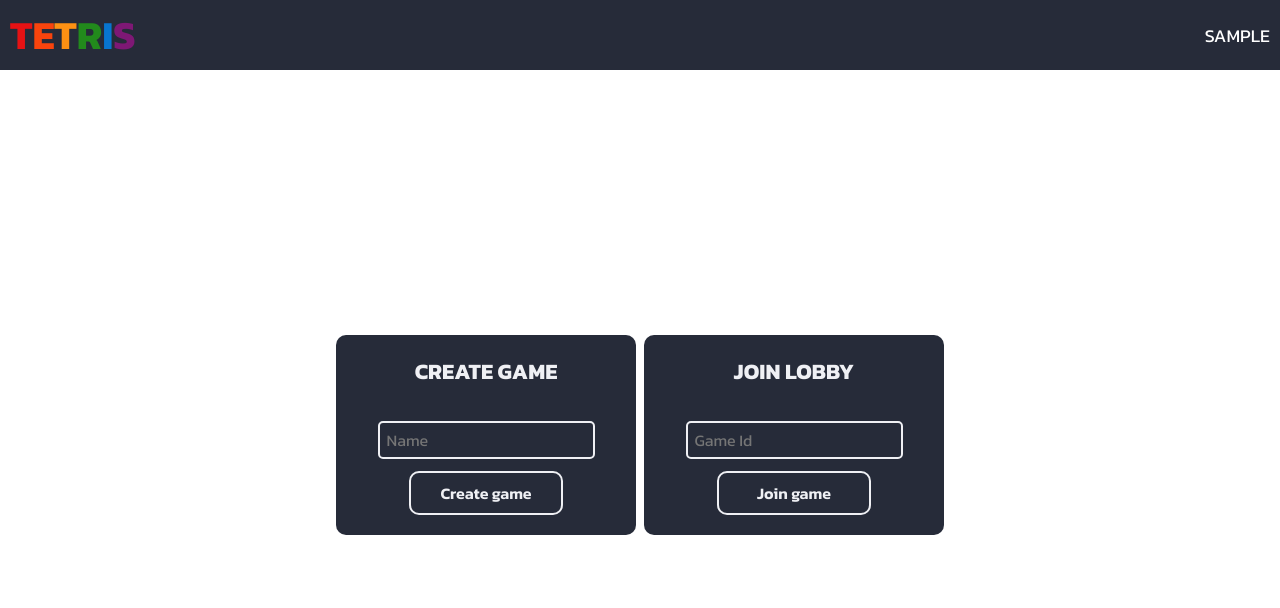
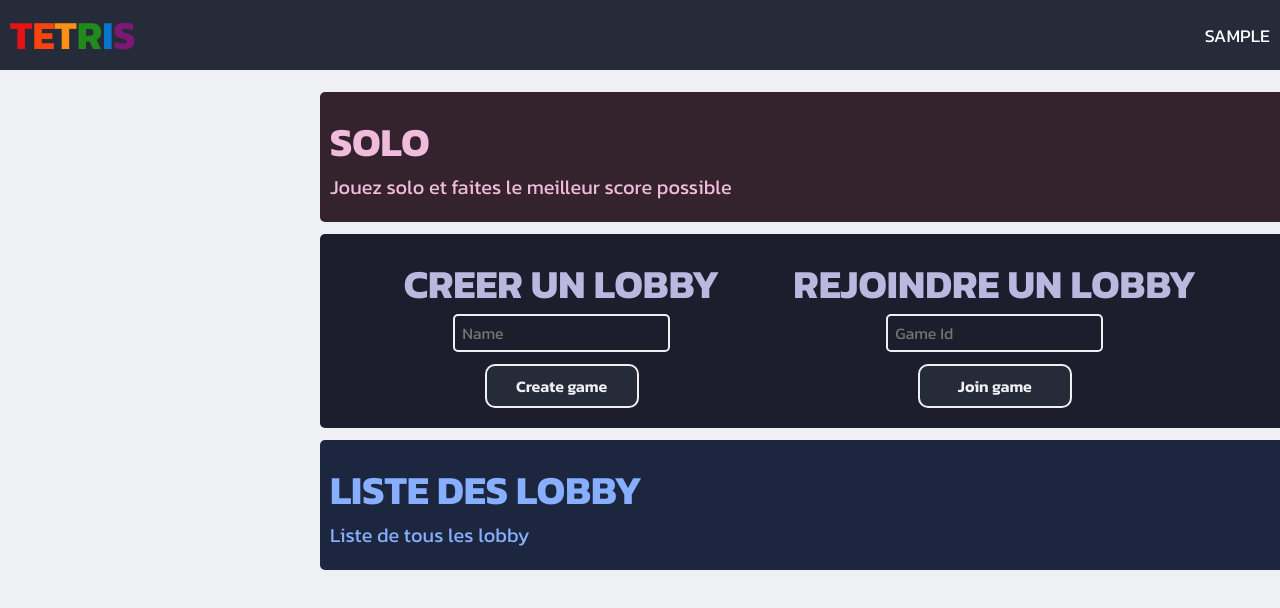
Before and after one commit to IKyllian/red-tetris, a React (Vite) app in the folder front/: page / in a window 1280 px wide. Both pictures are taken after typing "Sample" into the empty fields and a click on the button "Submit". Shown: the top 608 px of the page. Built offline with nearby package versions, Linux system fonts and the light colour scheme; no server answers.

Commit message:
Add room list

```diff
--- a/front/src/components/home/home.css
+++ b/front/src/components/home/home.css
@@ -2,9 +2,11 @@
     /* width: 100vw;
     height: 100vh; */
     height: calc(100vh - var(--main-header-height));
-    display: flex;
-    justify-content: center;
-    align-items: center;
+    /* display: flex; */
+    /* justify-content: center; */
+    /* align-items: center; */
+    position: relative;
+    margin-top: 22px;
 }
 
 .buttons-container {
@@ -43,3 +45,31 @@
     justify-content: center;
     gap: 12px;
 }
+
+
+.game-mode-list {
+    position: absolute;
+    right: 0;
+    width: 75%;
+}
+
+.game-mode-item {
+    background-color: var(--main-color);
+    color: var(--main-bg-color);
+    padding: 20px 10px;
+    border-radius: 5px 0 0 5px;
+    transition-duration: 0.5s;
+}
+
+.game-mode-item:hover {
+    transform: scaleX(1.1);
+}
+
+.game-mode-title {
+    text-transform: uppercase;
+    font-weight: bold;
+    font-size: 40px;
+}
+.game-mode-description {
+    font-size: 20px;
+}
--- a/front/src/components/home/home.tsx
+++ b/front/src/components/home/home.tsx
@@ -28,7 +28,7 @@ export function CreateGameButton({ playerName }: {playerName: string}) {
 
     return (
         <form onSubmit={handleSubmit(handleCreateLobby)} className="home-form">
-            <input className='input' type="text" placeholder="Name" {...register("lobbyName", {required: true})} />
+            <input autoComplete="off" className='input' type="text" placeholder="Name" {...register("lobbyName", {required: true})} />
             {errors.lobbyName && errors.lobbyName.message && <p className="error-message"> {errors.lobbyName.message} </p>}
             <button className='button' type="submit">Create game</button>
         </form>
@@ -50,12 +50,34 @@ export function JoinGameButton({ playerName }: {playerName: string}) {
 
     return (
         <form onSubmit={handleSubmit(handleJoinLobby)} className="home-form">
-            <input className='input' type="text" placeholder="Game Id" {...register("lobbyId", {required: true})} />
+            <input autoComplete="off" className='input' type="text" placeholder="Game Id" {...register("lobbyId", {required: true})} />
             {errors.lobbyId && errors.lobbyId.message && <p className="error-message"> {errors.lobbyId.message} </p>}
             <button className='button' type="submit">Join game</button>
         </form>
     )
 }
+
+const GAME_MODE = [
+    {
+        title: "solo",
+        description: "Jouez solo et faites le meilleur score possible",
+        color: '#34222d',
+        textColor: '#f1bcdb'
+    },
+    {
+        title: "multijoueur",
+        description: "Creez ou rejoignez un lobby pour jouer en multijoueur",
+        color: "#1e1d2d",
+        textColor: '#bab8df'
+    },
+    {
+        title: "liste des lobby",
+        description: "Liste de tous les lobby",
+        color: '#1c263e',
+        textColor: '#88afff',
+        path: '/room-list'
+    }
+]
 
 export function Home() {
     const player = useAppSelector((state) => state.player);
@@ -69,17 +91,40 @@ export function Home() {
             navigate('/lobby')
         }
     }, [lobby])
+
+    const navigateTo = (path?: string) => {
+        if (path) navigate(path)
+    }
     return (
-        <div className="home-container flex content-center items-center">
-            <div className="buttons-container flex flex-row gap8">
-                <div className='card-container flex flex-col gap12 content-evenly'>
-                    <span className='title'> Create game</span>
-                    <CreateGameButton playerName={playerName} />
-                </div>
-                <div className='card-container  flex flex-col gap12 content-evenly'>
-                    <span className='title'> Join lobby</span>
-                    <JoinGameButton playerName={playerName} />
-                </div>
+        <div className="home-container">
+            <div className='game-mode-list flex flex-col gap12'>
+                {
+                    GAME_MODE.map((gameMode, index) => {
+                        if (index === 1) { //TODO Surement a modifier plus tard
+                            return (
+                                <div key={index} className='game-mode-item flex flex-row content-evenly' style={{backgroundColor: '#1e1d2d', color: '#bab8df'}}>
+                                    <div className='flex flex-col'>
+                                        <span className='game-mode-title'> Creer un lobby </span>
+                                        <CreateGameButton playerName={playerName} />
+                                    </div>
+
+                                    <div className='flex flex-col'>
+                                        <span className='game-mode-title'> Rejoindre un lobby </span>
+                                        <JoinGameButton playerName={playerName} />
+                                    </div>
+                                </div>
+                            )
+                        } else {
+                            return (
+                                <div onClick={() => navigateTo(gameMode.path)} key={index} className='game-mode-item flex flex-col' style={{backgroundColor: gameMode.color, color: gameMode.textColor}}>
+                                    <span className='game-mode-title'> {gameMode.title} </span>
+                                    <span className='game-mode-description'> {gameMode.description} </span>
+                                </div>
+                            )
+                        }
+                    })
+                }
+
             </div>
         </div>
     );
--- /dev/null
+++ b/front/src/components/rooms-list/rooms-list.css
@@ -0,0 +1,16 @@
+.room-list-item {
+  background-color: var(--main-color);
+  color: var(--main-bg-color);
+  width: 70vw;
+  padding: 7px 10px;
+  text-transform: uppercase;
+  border-radius: 5px;
+}
+
+.lobby-name {
+    font-size: 30px;
+}
+
+.lobby-info {
+    font-size: 15px;
+}
--- /dev/null
+++ b/front/src/components/rooms-list/rooms-list.tsx
@@ -0,0 +1,59 @@
+import { useAppDispatch } from 'front/store/hook';
+import './rooms-list.css'
+import { FaUsers } from "react-icons/fa";
+
+const lobbys = [
+    {
+        name: "Rooms 1",
+        players: 5,
+        inGame: false,
+        leader: "User 1"
+    },
+    {
+        name: "Rooms 2",
+        players: 5,
+        inGame: true,
+        leader: "User 1"
+    },
+    {
+        name: "Rooms 3",
+        players: 5,
+        inGame: true,
+        leader: "User 1"
+    }
+]
+
+export function RoomsList() {
+    // const dispatch = useAppDispatch();
+    // const joinLobby = () => {
+    //     dispatch(joinLobby({
+    //         lobbyId: data.lobbyId,
+    //         playerName: playerName
+    //     }));
+    //     // navigate('/lobby');
+    // }
+    return (
+        <div className="page-wrapper flex flex-col content-center items-center">
+            <h2> Room List </h2>
+            <div className="rooms-list-container flex flex-col gap8">
+                {
+                    lobbys.map((lobby, index) => {
+                        return (
+                            <div key={index} className="room-list-item flex flex-row content-between items-center">
+                                <div className='flex flex-col'>
+                                    <span className='lobby-name'>{lobby.name}</span>
+                                    <span className='lobby-info'>{lobby.inGame ? 'ingame' : 'lobby'} - {lobby.leader}</span>
+                                </div>
+                                <div className='flex flex-row gap4 items-center'>
+                                    <span className='lobby-name'>{lobby.players}</span>
+                                    <FaUsers />
+                                </div>
+                            </div>
+                        )
+                    })
+                }
+            </div>
+        </div>
+
+    )
+}
--- a/front/src/index.css
+++ b/front/src/index.css
@@ -11,12 +11,12 @@
   --main-header-height: 70px;
 
   color: var(--main-color);
-  /* background-color: #8480f5; */
-  /* background-color: var(--main-bg-color); */
-  /* background-image: linear-gradient(to right top, #ffffff, #c5c4c9, #8c8d96, #575965, #262b39); */
-  /* background-image: radial-gradient(circle, #ffffff, #c5c4c9, #8c8d96, #575965, #262b39); */
-  /* background-image: linear-gradient(to bottom, #ffffff, #c5c4c9, #8c8d96, #575965, #262b39); */
-  /* background-image: linear-gradient(to bottom, #ffffff, #d8d8dc, #b1b2bb, #8b8e9b, #656c7c); */
+  background-color: var(--main-bg-color);
+  /* background: rgb(38,43,57);
+  background: linear-gradient(180deg, rgba(38,43,57,1) 0%, rgba(255,255,255,1) 100%); */
+
+  /* background: rgb(38,43,57);
+  background: linear-gradient(180deg, rgba(38,43,57,0.8813726174063375) 0%, rgba(255,255,255,1) 100%); */
 }
 
 body {
--- a/front/src/router/router.tsx
+++ b/front/src/router/router.tsx
@@ -1,11 +1,12 @@
 import { createBrowserRouter } from "react-router-dom";
-import { SignIn } from "front/components/sign/sign.tsx";
-import { Home } from "front/components/home/home.tsx";
-import PrivateRoute from "front/router/private-route.tsx";
-import PublicRoute from "front/router/public-route.tsx";
-import { Lobby } from "front/components/lobby/lobby.tsx";
-import { JoinLobbyByPath } from "front/components/lobby/join-lobby-by-path.tsx";
-import { Game } from "front/components/game/game.tsx";
+import { SignIn } from "front/components/sign/sign";
+import { Home } from "front/components/home/home";
+import PrivateRoute from "front/router/private-route";
+import PublicRoute from "front/router/public-route";
+import { Lobby } from "front/components/lobby/lobby";
+import { JoinLobbyByPath } from "front/components/lobby/join-lobby-by-path";
+import { Game } from "front/components/game/game";
+import { RoomsList } from "front/components/rooms-list/rooms-list";
 
 export const router = createBrowserRouter([
 	{
@@ -48,4 +49,12 @@ export const router = createBrowserRouter([
 			</PrivateRoute>
 		),
 	},
+	{
+		path: "room-list",
+		element: (
+            <PrivateRoute>
+				<RoomsList />
+			</PrivateRoute>
+		)
+	}
 ]);
--- a/front/src/store/player.slice.ts
+++ b/front/src/store/player.slice.ts
@@ -27,7 +27,4 @@ export const playerSlice = createSlice({
 
 export const { setName, createPlayer } = playerSlice.actions
 
-// Other code such as selectors can use the imported `RootState` type
-export const selectPlayerName = (state: RootState) => state.player.name;
-
 export default playerSlice.reducer
```
